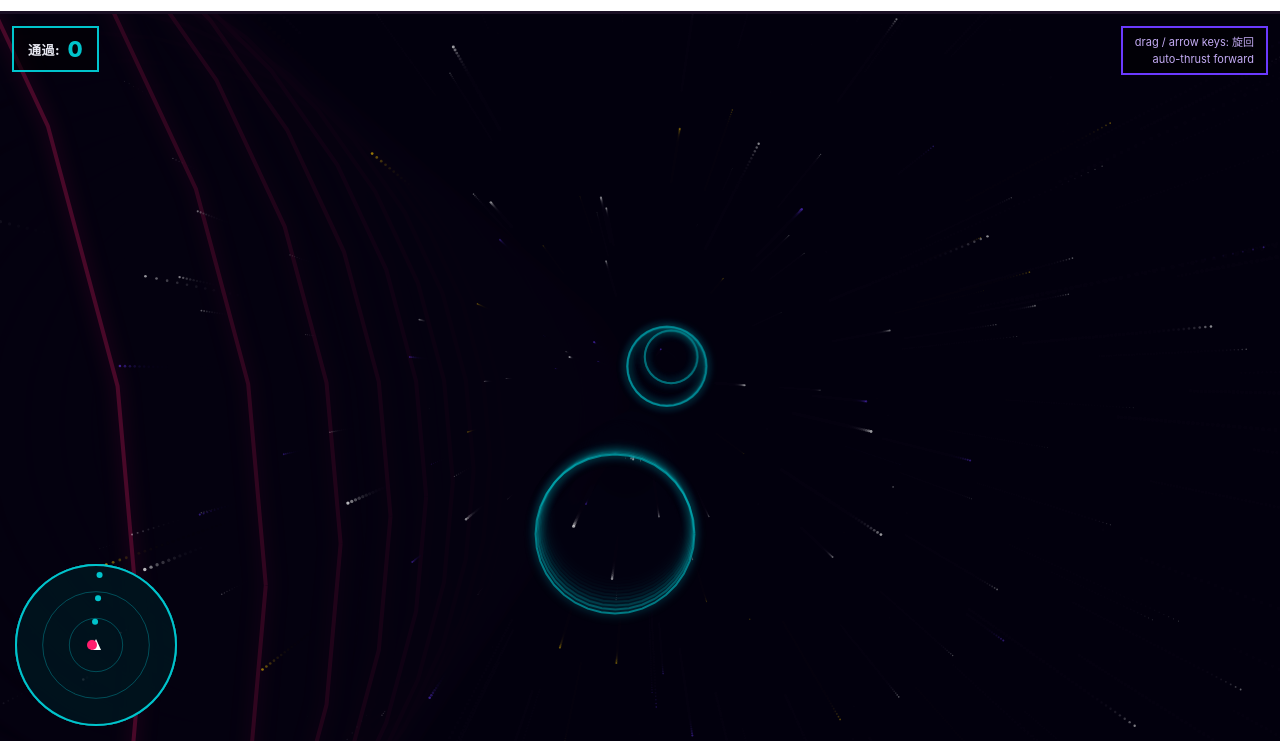
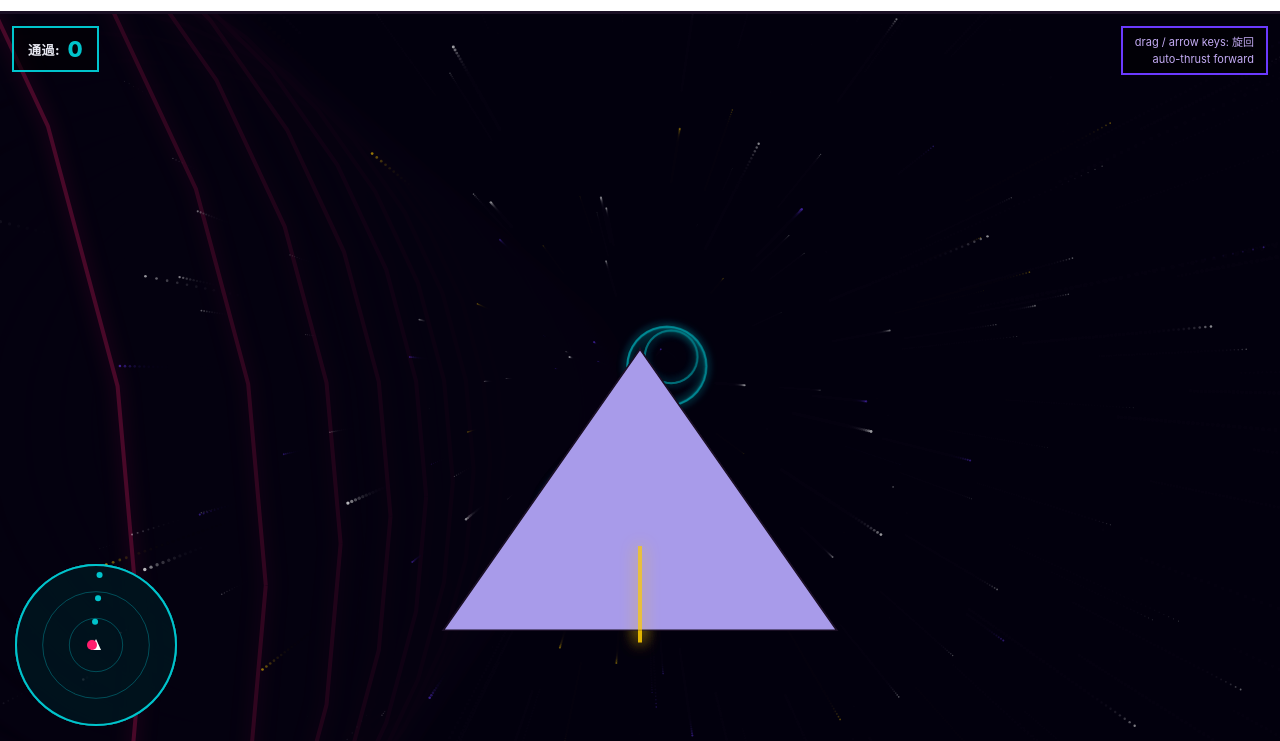
Before and after one commit to AoyamaRito/ai-desk, a plain HTML site: page demos/space-race.html in a window 1280 px wide. Shown: the part 59-800 px from the top of the page. Drawn offline with Linux system fonts and the light colour scheme; animation ran at ten frames a second.

Commit message:
feat(web): add visible player ship to Space Race + slot it as 3rd LP demo
- Tetrahedron ship (4 vertices, 4 faces) anchored in camera-local
  space, slightly below center so it does not block the view. Faces
  drawn back-to-front in 3 shades of purple with thin black outline.
  Yellow thrust line trailing from rear with shadow glow.
- LP iframe slot 3 swapped from Color Cascade to Space Race. Uses the
  .tall variant (660px) for more vertical room.

Co-Authored-By: Claude Opus 4.7 (1M context) <noreply@anthropic.com>

```diff
--- a/demos/space-race.html
+++ b/demos/space-race.html
@@ -330,6 +330,75 @@ function drawRadar() {
 // flash on ring pass
 let flash = 0;
 
+// ---- player ship: triangular pyramid (tetrahedron) anchored in camera-local
+// space, slightly in front and below center so it doesn't block sight.
+// Coordinates are (right, up, forward).
+const SHIP_LOCAL = [
+  { x:  0, y: -3, z: 38 },  // 0: nose (tip pointing forward)
+  { x: -7, y: -9, z: 22 },  // 1: rear lower-left
+  { x:  7, y: -9, z: 22 },  // 2: rear lower-right
+  { x:  0, y:  1, z: 22 },  // 3: rear top
+];
+// 4 triangular faces (CCW from outside) + face base color
+const SHIP_FACES = [
+  { idx: [0, 2, 1], color: '#7d6acb' }, // bottom
+  { idx: [0, 1, 3], color: '#9c8be0' }, // left
+  { idx: [0, 3, 2], color: '#5d4ca8' }, // right
+  { idx: [1, 2, 3], color: '#a89bea' }, // back base
+];
+function localToWorld(lp) {
+  const r = rightVec(), u = upVec(), f = forward();
+  return {
+    x: cam.x + r[0] * lp.x + u[0] * lp.y + f[0] * lp.z,
+    y: cam.y + r[1] * lp.x + u[1] * lp.y + f[1] * lp.z,
+    z: cam.z + r[2] * lp.x + u[2] * lp.y + f[2] * lp.z,
+  };
+}
+function drawShip() {
+  // project the 4 vertices once
+  const proj = SHIP_LOCAL.map(lp => {
+    const w = localToWorld(lp);
+    return project(w.x, w.y, w.z);
+  });
+  if (proj.some(p => !p)) return;
+  // draw faces back-to-front (sort by avg local z descending = farther first)
+  const ordered = SHIP_FACES.map(face => {
+    const avgZ = (SHIP_LOCAL[face.idx[0]].z + SHIP_LOCAL[face.idx[1]].z + SHIP_LOCAL[face.idx[2]].z) / 3;
+    return { face, avgZ };
+  }).sort((a, b) => b.avgZ - a.avgZ);
+  for (const { face } of ordered) {
+    const a = proj[face.idx[0]];
+    const b = proj[face.idx[1]];
+    const c = proj[face.idx[2]];
+    ctx.beginPath();
+    ctx.moveTo(a.x, a.y);
+    ctx.lineTo(b.x, b.y);
+    ctx.lineTo(c.x, c.y);
+    ctx.closePath();
+    ctx.fillStyle = face.color;
+    ctx.fill();
+    ctx.lineWidth = 1.5;
+    ctx.strokeStyle = '#1a0f24';
+    ctx.stroke();
+  }
+  // thrust glow line from rear-bottom of ship trailing back
+  const rearW = localToWorld({ x: 0, y: -6, z: 22 });
+  const tailW = localToWorld({ x: 0, y: -6, z: 14 });
+  const rp = project(rearW.x, rearW.y, rearW.z);
+  const tp = project(tailW.x, tailW.y, tailW.z);
+  if (rp && tp) {
+    ctx.lineWidth = 4;
+    ctx.strokeStyle = 'rgba(255, 204, 0, 0.7)';
+    ctx.shadowColor = '#ffcc00';
+    ctx.shadowBlur = 16;
+    ctx.beginPath();
+    ctx.moveTo(rp.x, rp.y);
+    ctx.lineTo(tp.x, tp.y);
+    ctx.stroke();
+    ctx.shadowBlur = 0;
+  }
+}
+
 // loop
 let lastTime = performance.now();
 function step(now) {
@@ -391,6 +460,9 @@ function step(now) {
   });
   for (const { r, i } of sortedRings) drawRing(r, i === 0);
 
+  // player ship (drawn after rings so always visible)
+  drawShip();
+
   // pass flash
   if (flash > 0) {
     ctx.fillStyle = `rgba(255, 255, 255, ${flash * 0.4})`;
```
Also changed, not shown: index.html (+3 -3 lines).
